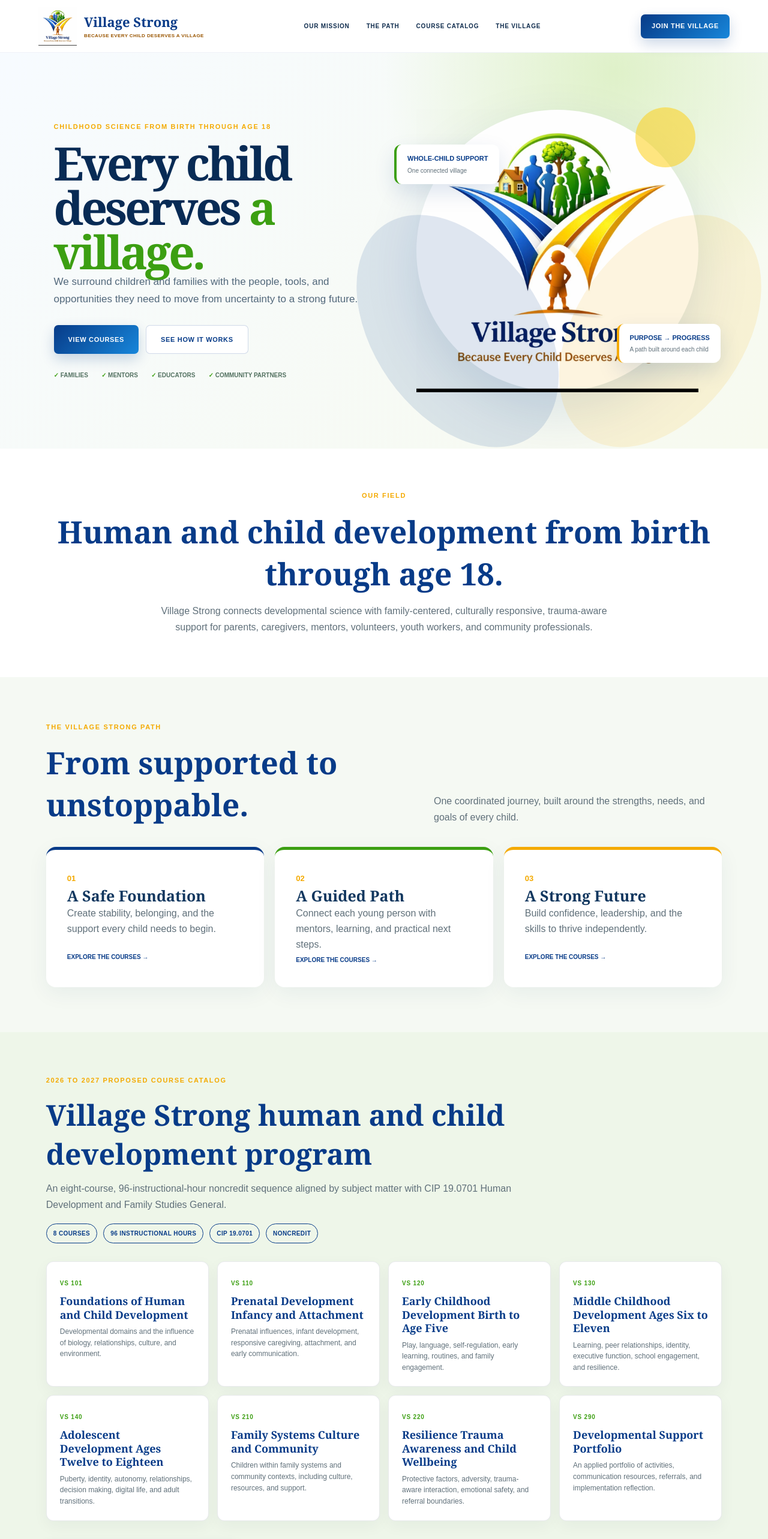
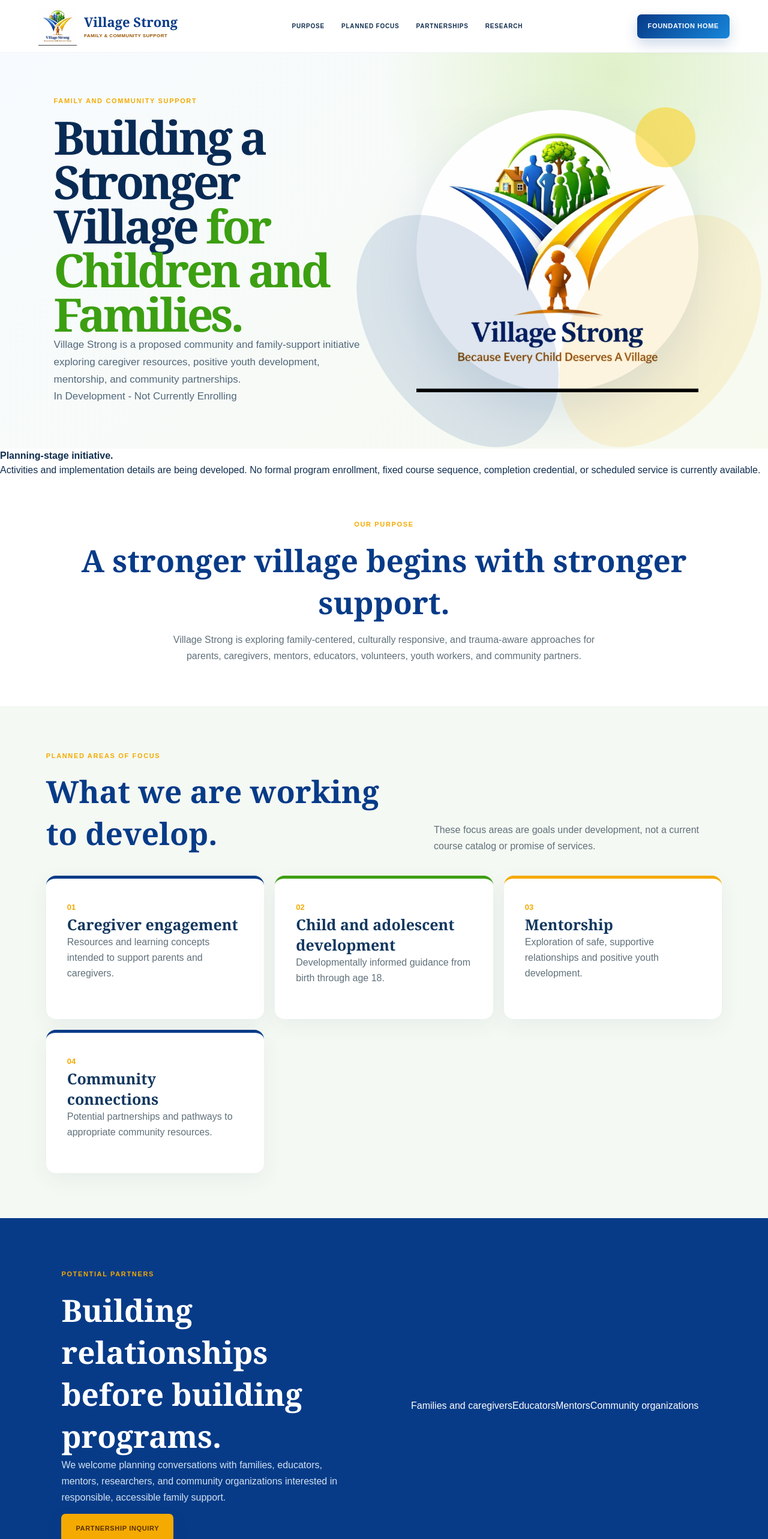
Before and after one commit to 73junito/village_strong, a Next.js app in the folder apps/web/: page /village-strong in a window 1280 px wide. Shown: the top 2566 px of the page at 60% size. Built offline with nearby package versions, Linux system fonts and the light colour scheme.

Commit message:
feat(web): align public site with regulatory review status

```diff
--- a/apps/web/app/village-strong/page.tsx
+++ b/apps/web/app/village-strong/page.tsx
@@ -1,50 +1,121 @@
 import Link from "next/link";
 
-const catalogPath = "/course-catalog/Village_Strong_FAMILY_Course_Catalog_2026_2027.docx";
-
-const pillars = [
-  ["01", "A Safe Foundation", "Create stability, belonging, and the support every child needs to begin."],
-  ["02", "A Guided Path", "Connect each young person with mentors, learning, and practical next steps."],
-  ["03", "A Strong Future", "Build confidence, leadership, and the skills to thrive independently."],
+const plannedAreas = [
+  ["Caregiver engagement", "Resources and learning concepts intended to support parents and caregivers."],
+  ["Child and adolescent development", "Developmentally informed guidance from birth through age 18."],
+  ["Mentorship", "Exploration of safe, supportive relationships and positive youth development."],
+  ["Community connections", "Potential partnerships and pathways to appropriate community resources."],
 ];
-
-const courses = [
-  ["VS 101", "Foundations of Human and Child Development", "Developmental domains and the influence of biology, relationships, culture, and environment."],
-  ["VS 110", "Prenatal Development Infancy and Attachment", "Prenatal influences, infant development, responsive caregiving, attachment, and early communication."],
-  ["VS 120", "Early Childhood Development Birth to Age Five", "Play, language, self-regulation, early learning, routines, and family engagement."],
-  ["VS 130", "Middle Childhood Development Ages Six to Eleven", "Learning, peer relationships, identity, executive function, school engagement, and resilience."],
-  ["VS 140", "Adolescent Development Ages Twelve to Eighteen", "Puberty, identity, autonomy, relationships, decision making, digital life, and adult transitions."],
-  ["VS 210", "Family Systems Culture and Community", "Children within family systems and community contexts, including culture, resources, and support."],
-  ["VS 220", "Resilience Trauma Awareness and Child Wellbeing", "Protective factors, adversity, trauma-aware interaction, emotional safety, and referral boundaries."],
-  ["VS 290", "Developmental Support Portfolio", "An applied portfolio of activities, communication resources, referrals, and implementation reflection."],
-];
-
-const partners = ["Families", "Mentors", "Educators", "Community Partners"];
 
 export default function VillageStrongPage() {
   return (
     <main className="vs">
       <header className="vs-header">
-        <Link className="vs-brand" href="/village-strong"><img src="/village-strong-logo.jpeg" alt="" /><span><b>Village Strong</b><small>Because every child deserves a village</small></span></Link>
-        <nav aria-label="Village Strong navigation"><a href="#mission">Our Mission</a><a href="#path">The Path</a><a href="#catalog">Course Catalog</a><a href="#village">The Village</a></nav>
-        <a className="vs-button compact" href="#join">Join the Village</a>
+        <Link className="vs-brand" href="/"><img src="/village-strong-logo.jpeg" alt="" /><span><b>Village Strong</b><small>Family & Community Support</small></span></Link>
+        <nav aria-label="Village Strong navigation">
+          <a href="#purpose">Purpose</a>
+          <a href="#focus">Planned focus</a>
+          <a href="#partners">Partnerships</a>
+          <Link href="/research">Research</Link>
+        </nav>
+        <Link className="vs-button compact" href="/">Foundation home</Link>
       </header>
+
       <section className="vs-hero">
-        <div className="vs-hero-copy"><p className="vs-eyebrow">Childhood Science from birth through age 18</p><h1>Every child deserves <em>a village.</em></h1><p>We surround children and families with the people, tools, and opportunities they need to move from uncertainty to a strong future.</p><div className="vs-actions"><a className="vs-button" href="#catalog">View Courses</a><a className="vs-button secondary" href="#mission">See How It Works</a></div><div className="vs-trust">{partners.map((partner) => <span key={partner}>✓ {partner}</span>)}</div></div>
-        <div className="vs-hero-art"><div className="sun" /><div className="path path-blue" /><div className="path path-gold" /><img src="/village-strong-logo.jpeg" alt="Village Strong community pathway" /><span className="float-card card-one"><b>Whole-child support</b><small>One connected village</small></span><span className="float-card card-two"><b>Purpose → Progress</b><small>A path built around each child</small></span></div>
+        <div className="vs-hero-copy">
+          <p className="vs-eyebrow">Family and community support</p>
+          <h1>Building a Stronger Village <em>for Children and Families.</em></h1>
+          <p>
+            Village Strong is a proposed community and family-support initiative
+            exploring caregiver resources, positive youth development, mentorship,
+            and community partnerships.
+          </p>
+          <p className="development-badge">In Development - Not Currently Enrolling</p>
+        </div>
+        <div className="vs-hero-art">
+          <div className="sun" />
+          <div className="path path-blue" />
+          <div className="path path-gold" />
+          <img src="/village-strong-logo.jpeg" alt="Village Strong" />
+        </div>
       </section>
-      <section id="mission" className="vs-statement"><p className="vs-eyebrow">Our field</p><h2>Human and child development from birth through age 18.</h2><p>Village Strong connects developmental science with family-centered, culturally responsive, trauma-aware support for parents, caregivers, mentors, volunteers, youth workers, and community professionals.</p></section>
-      <section id="path" className="vs-path-section"><div className="section-heading"><div><p className="vs-eyebrow">The Village Strong path</p><h2>From supported to unstoppable.</h2></div><p>One coordinated journey, built around the strengths, needs, and goals of every child.</p></div><div className="pillar-grid">{pillars.map(([number,title,text]) => <article key={number}><span>{number}</span><h3>{title}</h3><p>{text}</p><a href="#catalog">Explore the courses →</a></article>)}</div></section>
-      <section id="catalog" className="catalog-section">
-        <div className="catalog-heading"><p className="vs-eyebrow">2026 to 2027 proposed course catalog</p><h2>Village Strong human and child development program</h2><p>An eight-course, 96-instructional-hour noncredit sequence aligned by subject matter with CIP 19.0701 Human Development and Family Studies General.</p><div className="catalog-meta"><span>8 courses</span><span>96 instructional hours</span><span>CIP 19.0701</span><span>Noncredit</span></div></div>
-        <div className="catalog-course-grid">{courses.map(([code,title,text]) => <article className="catalog-course" key={code}><span>{code}</span><h3>{title}</h3><p>{text}</p></article>)}</div>
-        <a className="vs-button catalog-download" href={catalogPath} download>Download the complete Word catalog</a>
-        <p className="catalog-disclosure">CIP references describe instructional subject matter only. Village Strong is not represented as an accredited postsecondary degree program and does not award college credit, professional licensure, or an occupational credential.</p>
+
+      <section className="development-notice village-notice" aria-label="Village Strong development notice">
+        <strong>Planning-stage initiative.</strong>
+        <p>
+          Activities and implementation details are being developed. No formal
+          program enrollment, fixed course sequence, completion credential, or
+          scheduled service is currently available.
+        </p>
       </section>
-      <section id="village" className="vs-network"><div className="network-copy"><p className="vs-eyebrow">It takes a village</p><h2>One child. One plan. One connected team.</h2><p>We turn separate services into a coordinated circle of support—clear roles, shared goals, and progress everyone can see.</p><a className="vs-button" href="#join">Become a Partner</a></div><div className="orbit" aria-label="Village Strong support network"><div className="orbit-center">Child<br /><small>at the center</small></div>{partners.map((partner,index) => <span className={`orbit-item orbit-${index + 1}`} key={partner}>{partner}</span>)}</div></section>
-      <section id="impact" className="vs-impact"><div><strong>1</strong><span>shared support plan</span></div><div><strong>360°</strong><span>whole-child perspective</span></div><div><strong>4</strong><span>connected partner groups</span></div><blockquote>“A strong future begins when a child knows an entire village believes in them.”</blockquote></section>
-      <section id="join" className="vs-cta"><p className="vs-eyebrow">Build the village</p><h2>Choose the role only you can fill.</h2><div><a href="mailto:hello@villagestrong.org?subject=Family%20interest">I’m a Family <span>→</span></a><a href="mailto:hello@villagestrong.org?subject=Mentor%20interest">I’m a Mentor <span>→</span></a><a href="mailto:hello@villagestrong.org?subject=Partner%20interest">I’m a Partner <span>→</span></a></div></section>
-      <footer className="vs-footer"><div className="vs-brand inverse"><img src="/village-strong-logo.jpeg" alt="" /><span><b>Village Strong</b><small>Because every child deserves a village</small></span></div><p>Manhattan, Kansas · hello@villagestrong.org</p><Link href="/">All Programs</Link></footer>
+
+      <section id="purpose" className="vs-statement">
+        <p className="vs-eyebrow">Our purpose</p>
+        <h2>A stronger village begins with stronger support.</h2>
+        <p>
+          Village Strong is exploring family-centered, culturally responsive, and
+          trauma-aware approaches for parents, caregivers, mentors, educators,
+          volunteers, youth workers, and community partners.
+        </p>
+      </section>
+
+      <section id="focus" className="vs-path-section">
+        <div className="section-heading">
+          <div>
+            <p className="vs-eyebrow">Planned areas of focus</p>
+            <h2>What we are working to develop.</h2>
+          </div>
+          <p>These focus areas are goals under development, not a current course catalog or promise of services.</p>
+        </div>
+        <div className="pillar-grid four-up">
+          {plannedAreas.map(([title, text], index) => (
+            <article key={title}>
+              <span>{String(index + 1).padStart(2, "0")}</span>
+              <h3>{title}</h3>
+              <p>{text}</p>
+            </article>
+          ))}
+        </div>
+      </section>
+
+      <section id="partners" className="vs-network simplified-network">
+        <div className="network-copy">
+          <p className="vs-eyebrow">Potential partners</p>
+          <h2>Building relationships before building programs.</h2>
+          <p>
+            We welcome planning conversations with families, educators, mentors,
+            researchers, and community organizations interested in responsible,
+            accessible family support.
+          </p>
+          <a className="vs-button" href="mailto:darodriguez1274@gmail.com?subject=Village%20Strong%20partnership%20inquiry">Partnership inquiry</a>
+        </div>
+        <div className="partner-list" aria-label="Potential Village Strong partners">
+          <span>Families and caregivers</span>
+          <span>Educators</span>
+          <span>Mentors</span>
+          <span>Community organizations</span>
+        </div>
+      </section>
+
+      <section className="goals-section village-goals">
+        <p className="vs-eyebrow">Our goals</p>
+        <h2>Support informed by development, relationships, and community.</h2>
+        <p>No outcome, participation, or impact figures are claimed before implementation and evaluation.</p>
+      </section>
+
+      <section className="connect-section">
+        <p className="vs-eyebrow">General interest</p>
+        <h2>Contact our team.</h2>
+        <p>Submitting an inquiry does not enroll you in a program, guarantee services, or reserve a future place.</p>
+        <a className="vs-button" href="mailto:darodriguez1274@gmail.com?subject=Village%20Strong%20general%20inquiry">Learn more</a>
+      </section>
+
+      <footer className="vs-footer revised-footer">
+        <div className="vs-brand inverse"><img src="/village-strong-logo.jpeg" alt="" /><span><b>Village Strong</b><small>Family & Community Support</small></span></div>
+        <p>Programs in development. No formal enrollment or credentials currently offered.</p>
+        <a href="mailto:darodriguez1274@gmail.com">darodriguez1274@gmail.com</a>
+        <Link href="/">Foundation home</Link>
+      </footer>
     </main>
   );
 }
```
